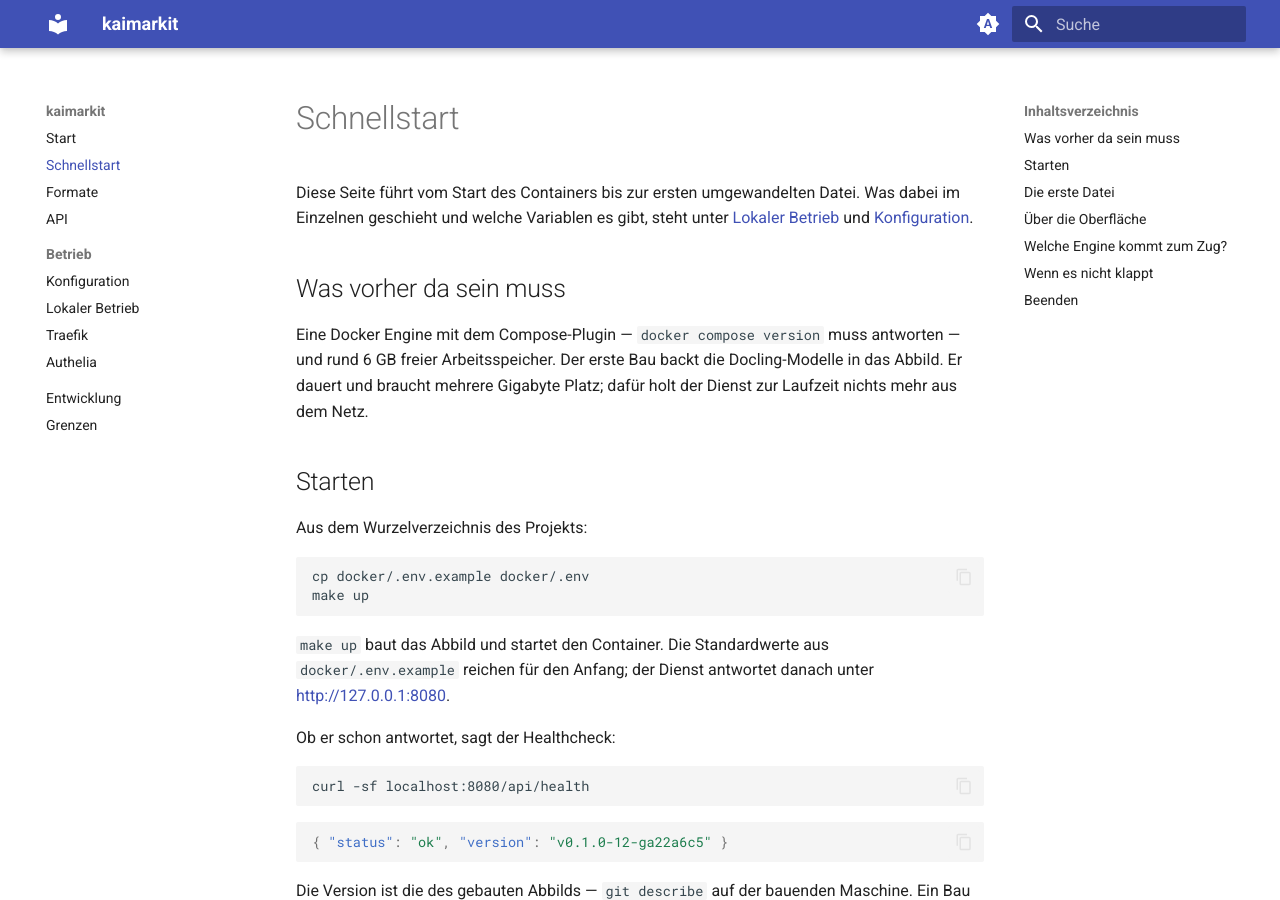
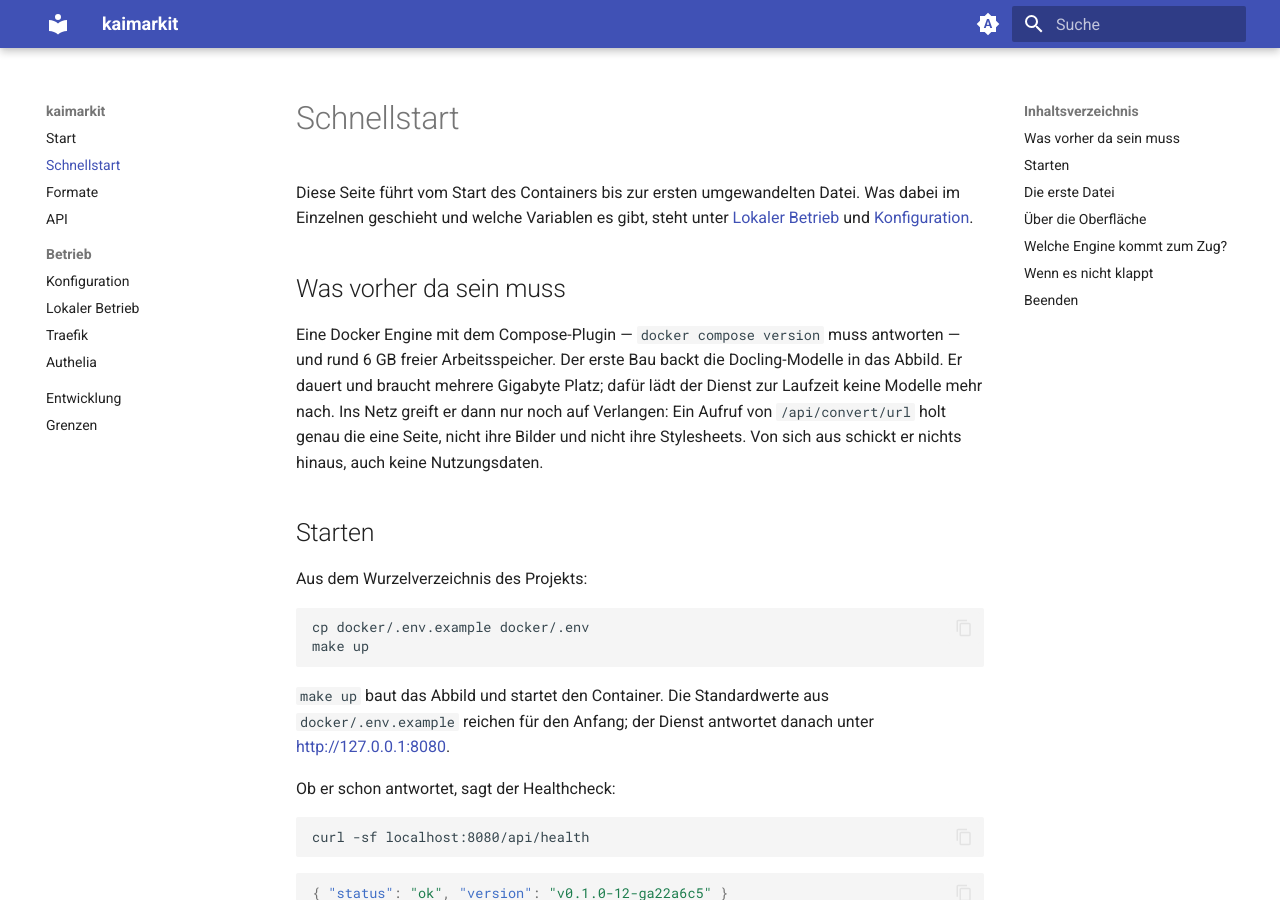
Before and after one commit to 0x2e6b6169/kaimarkit, an MkDocs documentation site: the page built from docs/schnellstart.md, in a window 1280 px wide and 900 px high. Built offline with MkDocs 1.6.1 and Material for MkDocs 9.7.7, drawn with Linux system fonts in a browser that asks for light colours; the version menu is left out.

Commit message:
docs: DOC-17 — correct two statements made stale by BE-35
The quickstart claimed the service pulls nothing from the network at
runtime. Since POST /api/convert/url that is no longer true: it fetches
one page on request, and nothing else — no model downloads, no
telemetry, no embedded resources of the fetched page (verified against
backend/app/fetching.py, the only module importing httpx).

The limits table in docs/grenzen.md was missing KAIMARKIT_URL_TIMEOUT.
Added it with its default from config.py and moved the heading count
from four to five, which is what the table now lists.

Co-Authored-By: Claude Fable 5.1 <noreply@anthropic.com>

```diff
--- a/docs/schnellstart.md
+++ b/docs/schnellstart.md
@@ -8,8 +8,10 @@ dabei im Einzelnen geschieht und welche Variablen es gibt, steht unter
 
 Eine Docker Engine mit dem Compose-Plugin — `docker compose version` muss antworten —
 und rund 6 GB freier Arbeitsspeicher. Der erste Bau backt die Docling-Modelle in das
-Abbild. Er dauert und braucht mehrere Gigabyte Platz; dafür holt der Dienst zur
-Laufzeit nichts mehr aus dem Netz.
+Abbild. Er dauert und braucht mehrere Gigabyte Platz; dafür lädt der Dienst zur
+Laufzeit keine Modelle mehr nach. Ins Netz greift er dann nur noch auf Verlangen: Ein
+Aufruf von `/api/convert/url` holt genau die eine Seite, nicht ihre Bilder und nicht
+ihre Stylesheets. Von sich aus schickt er nichts hinaus, auch keine Nutzungsdaten.
 
 ## Starten
 
```
Also changed, not shown: docs/grenzen.md (+3 -2 lines).
